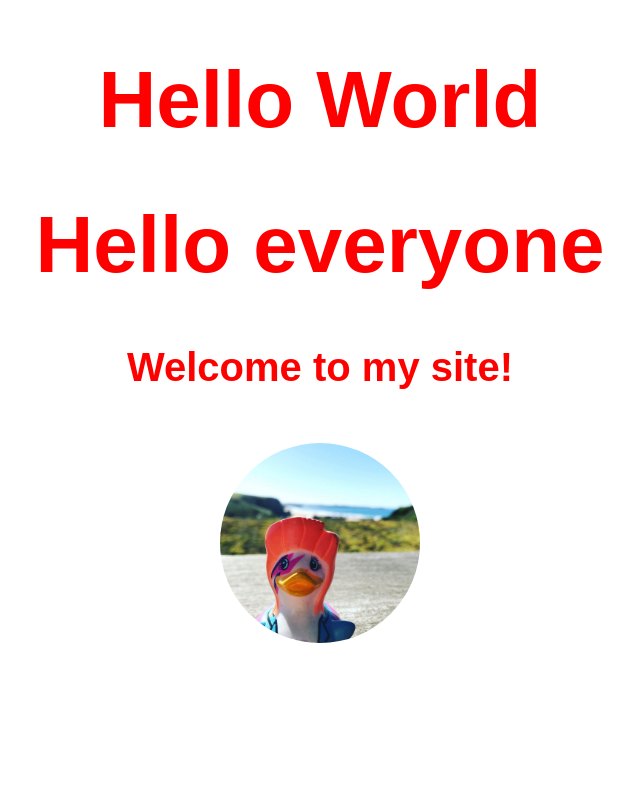
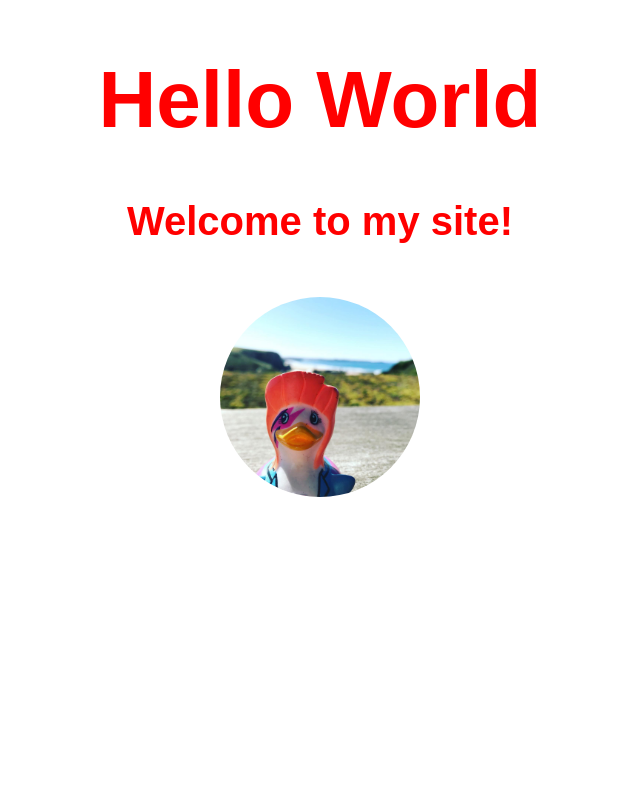
Before and after one commit to andrearusu/beginners-week-one-master, a plain HTML site: page index.html in a window 1280 px wide. Shown: the top 800 px of the page, without its empty margins (320-960 px from the left). Drawn offline with Linux system fonts and the light colour scheme.

Commit message:
Revert "extra heading"
This reverts commit 084e9463a4320a111a7697130a5b5b9b12a89c20.

```diff
--- a/index.html
+++ b/index.html
@@ -11,7 +11,6 @@
 <body>
   <div>
     <h1> Hello World </h1>
-    <h1> Hello everyone </h1>
 
     <h2>Welcome to my site!</h2>
 
```
